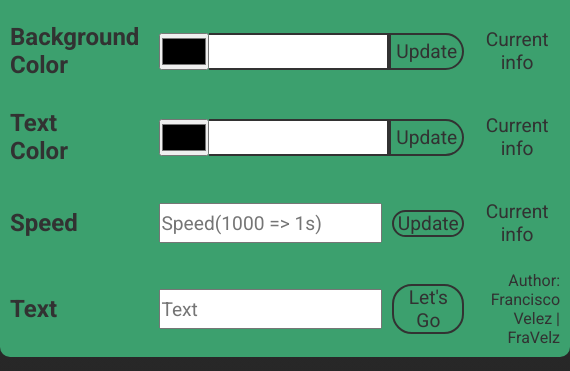
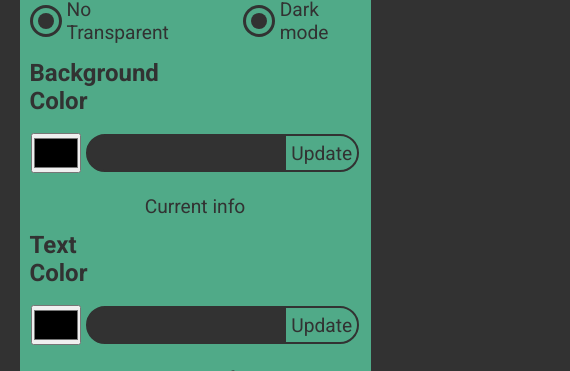
Before and after one commit to FraVelz/Web-Text_animation, a plain HTML site: page index.html in a window 390 px wide. Shown: the part 103-474 px from the top of the page, 570 px wide, since content can reach past the window. Drawn offline with Linux system fonts and the light colour scheme.

Commit message:
Update 1.0

```diff
--- a/index.html
+++ b/index.html
@@ -3,7 +3,7 @@
 <html lang="en">
 
 <head>
-    <meta charset="UTF-8" />
+    <meta charset="UTF-8"/>
     <meta name="viewport" content="width=device-width, initial-scale=1.0" />
 
     <title>Show Text</title>
@@ -15,7 +15,7 @@
       rel="stylesheet"
     />
 
-    <link rel="stylesheet" href="style.css" />
+    <link rel="stylesheet" href="style.css"/>
 </head>
 
 <body>
@@ -24,53 +24,53 @@
 
         <div class="transparent">
             <div class="border"><div class="circle"></div></div>
-            <p>Transparent</p>
+            <p>No Transparent</p>
         </div>
 
         <h1 class="title center">Show Text</h1>
 
         <div class="mode">
             <div class="border"><div class="circle"></div></div>
-            <p>Light mode</p>
+            <p>Dark mode</p>
         </div>
 
         <!-- *********************** Row 2 *********************** -->
-        <h2 class="subtitle center">Background Color</h2>
+        <h2 class="subtitle st-background center">Background Color</h2>
 
         <div class="color1 center">
-            <input class="__color n-1" type="color"/>
-            <input class="__text n-1" type="text"/>
-            <input class="__btn n-1" type="button" value="Update" />
+            <input class="__color" type="color"/>
+            <input class="input-text it-n1 it-bg" type="text"/>
+            <input class="__btn btn-bg" type="button" value="Update" />
         </div>
 
-        <p class="info center">Current info</p>
+        <p class="info info-it-bg center">Current info</p>
 
         <!-- *********************** Row 3 *********************** -->
-        <h2 class="subtitle center">Text Color</h2>
+        <h2 class="subtitle st-text center">Text Color</h2>
 
         <div class="color2 center">
-            <input class="__color n-2" type="color"/>
-            <input class="__text n-2" type="text"/>
-            <input class="__btn n-2" type="button" value="Update"/>
+            <input class="__color" type="color"/>
+            <input class="input-text it-n1 it-fg" type="text"/>
+            <input class="__btn btn-fg" type="button" value="Update"/>
         </div>
 
-        <p class="info center">Current info</p>
+        <p class="info info-it-fg center">Current info</p>
 
         <!-- *********************** Row 4 *********************** -->
 
-        <h2 class="subtitle center">Speed</h2>
+        <h2 class="subtitle st-speed center">Speed</h2>
 
-        <input class="text-show center" type="text" placeholder="Speed(1000 => 1s)" class="text center"/>
+        <input class="input-text it-n2 it-speed center" type="text" placeholder="10 > 0.5" class="text center"/>
         <input class="btn-update center" type="button" value="Update"/>
-        <p class="info center">Current info</p>
+        <p class="info info-it-speed center">Current info</p>
 
         <!-- *********************** Row 5 *********************** -->
 
-        <h2 class="subtitle center">Text</h2>
-        <input class="text-show center" type="text" placeholder="Text"/>
+        <h2 class="subtitle st-text center">Text</h2>
+        <input class="input-text it-n2 it-text center" type="text" placeholder="Text"/>
 
         <a href="#show" class="btn-start center">Let's Go</a>
-        <p class="author">Author: Francisco Velez | FraVelz</p>
+        <p class="author">Author: Francisco Vélez | FraVelz</p>
     </div>
 
     <div class="show-text" id="show">
--- a/script.js
+++ b/script.js
@@ -1,9 +1,80 @@
 'use strict'
 
+/* ******************** Variables ******************** */
+
+const circle = document.querySelectorAll('.circle')
+
+const btn_transparent = document.querySelector('.transparent')
+const btn_mode = document.querySelector('.mode')
+
+const btn_bg = document.querySelector('.btn-bg')
+const btn_fg = document.querySelector('.btn-fg')
+
+const btn_update = document.querySelector('.btn-update')
 const btn_start = document.querySelector('.btn-start')
 
-const text = document.querySelectorAll('.text-show')[1]
+const info_colors = document.querySelectorAll('.__color')
+
+const text = document.querySelector('.it-text')
 const h2_text = document.querySelector('.h2-show-text')
+
+const rootStyle = document.documentElement.style;
+let speed_num = 5
+
+/* ******************** Eventos ******************** */
+
+btn_transparent.addEventListener('click', () => {
+    if (circle[0].style.background == 'transparent') {
+        circle[0].style.background = rootStyle.getPropertyValue('--clr-text')
+        rootStyle.setProperty('--clr-fondo', 'rgb(80, 170, 136)')
+        rootStyle.setProperty('--clr-input-text', 'rgb(80, 170, 136)')
+        // text: rgb(50, 50, 50)
+
+    } else {
+        circle[0].style.background = 'transparent'
+        rootStyle.setProperty('--clr-fondo', 'transparent')
+        // rootStyle.setProperty('--clr-input-text', 'rgb(50, 50, 50)')
+        rootStyle.setProperty('--clr-input-text', 'rgb(200, 200, 200)')
+
+        // if (circle[1].style.background == 'transparent') {
+        //     rootStyle.setProperty('--clr-text', 'rgba(200, 200, 200)')
+        // }
+    }
+})
+
+btn_mode.addEventListener('click', () => {
+    if (circle[1].style.background == 'transparent') {
+        circle[1].style.background = rootStyle.getPropertyValue('--clr-text')
+        rootStyle.setProperty('--clr-f-body', 'rgba(50, 50, 50)')
+
+    } else {
+        circle[1].style.background = 'transparent'
+        rootStyle.setProperty('--clr-f-body', 'rgb(200, 200, 200)')
+    }
+})
+
+btn_bg.addEventListener('click', () => {
+    let color = document.querySelector('.it-bg').value
+
+    if (color == '') { color = info_colors[0].value }
+
+    rootStyle.setProperty('--clr-fondo', color)
+    document.querySelector('.info-it-bg').innerHTML = color
+})
+
+btn_fg.addEventListener('click', () => {
+    let color = document.querySelector('.it-fg').value
+
+    if (color == '') { color = info_colors[1].value }
+
+    rootStyle.setProperty('--clr-text', color)
+    document.querySelector('.info-it-fg').innerHTML = color
+})
+
+btn_update.addEventListener('click', () => {
+    speed_num = document.querySelector('.it-speed').value
+    document.querySelector('.info-it-speed').innerHTML = speed_num/1000 + 's'
+})
 
 btn_start.addEventListener('click', () => {
     h2_text.innerHTML = text.value
@@ -16,13 +87,10 @@ btn_start.addEventListener('click', () => {
 
         let info = h2_text.getBoundingClientRect()
 
-        let num__ = info.x + info.width
-        console.log(num__)
-
-        if (num__ <= 0) {
+        if (info.x + info.width <= 0) {
             clearInterval(start_show)
         }
-    }, 5)
+    }, speed_num)
 })
 
 //* Author: FraVelz
--- a/style.css
+++ b/style.css
@@ -3,27 +3,41 @@
 * {
     box-sizing: border-box;
     padding: 0; margin: 0;
+
     font-family: "Roboto", sans-serif;
 }
 
 :root {
-    --clr-mode-dark: linear-gradient(to bottom, rgb(50, 50, 50), rgb(20, 20, 20));
-    --clr-mode-light: linear-gradient(to bottom, rgb(50, 50, 50), rgb(20, 20, 20));
-    --clr-fondo: rgb(60, 160, 110);
-    --clr-text: rgb(50, 50, 50)
+    --clr-f-body: rgb(50, 50, 50);
+
+    --clr-fondo: rgb(80, 170, 136);
+    --clr-input-text: rgb(80, 170, 136);
+
+    --clr-text: rgb(50, 50, 50);
 }
 
 body {
     min-height: 100vh;
-    background: var(--clr-mode-dark);
+    background: var(--clr-f-body);
     color: var(--clr-text);
 }
 
+::-webkit-scrollbar { width: 12px; }
+
+::-webkit-scrollbar-thumb {
+    background-color: var(--clr-f-body);
+    border-radius: 6px;
+}
+
+::-webkit-scrollbar-track {
+    background-color: var(--clr-f-body);
+}
+
 .cont {
-    min-width: 570px; width: 90vw;
+    width: 90vw;
     margin: 20px auto; padding: 10px;
 
-    border-radius: 10px;
+    border-radius: 10px 40px;
     background: var(--clr-fondo);
 
     display: grid;
@@ -37,6 +51,7 @@ body {
 
 .title {
     text-align: center;
+    user-select: none;
     grid-column: 2 / 2 span;
 }
 
@@ -55,14 +70,16 @@ body {
     display: flex;
     justify-content: center;
     align-items: center;
+    user-select: none;
 }
+
 .transparent p, .mode p {
     margin-left: 5px; font-size: 1.2rem;
 }
 
 .border {
     width: 32px; height: 32px;
-    border-radius: 30%;
+    border-radius: 50%;
     border: 3px solid;
 }
 
@@ -85,44 +102,62 @@ body {
 
 .color1, .color2 {
     display: flex;
-    justify-content: space-around;
+    justify-content: center;
+    align-items: center;
 }
 
-.__color { height: 37px; }
+.__color { height: 40px; margin-right: 5px; }
 
-.__text, .__btn {
-    padding: 5px; font-size: 1.2rem;
+.input-text, .__btn {
+    height: 38px; padding: 5px;
 }
 
-.__text {
-    width: 180px;
+.input-text {
+    text-align: center;
+    font-size: 1.3rem;
+    outline: none;
+
+    background: var(--clr-text);
+    color: var(--clr-input-text);
+}
+
+.it-n1 {
+    width: 60%;
+    border-radius: 20px 0px 0px 20px;
+
+    border-right: none; outline: none;
     border: 2px solid var(--clr-text);
-    border-left: none;
-    outline: none;
+}
+
+.it-n2 {
+    overflow: hidden;
+    padding: 5px;
+    width: 100%;
+
+    border-radius: 20px;
+    border: none;
 }
 
 .__btn {
-    background-color: transparent;
+    cursor: pointer; font-size: 1.2rem;
 
     border-radius: 0px 20px 20px 0px;
     border: 2px solid var(--clr-text);
+
+    background-color: transparent;
     color: var(--clr-text);
 }
 
+.__btn:active { padding-left: 10px; }
+
 .info {
-    font-size: 1.2rem;
     text-align: center;
-}
-
-/* ************************* Row 4 ************************* */
-
-/* ************************* Row 5 ************************* */
-.text-show {
-    height: 40px;
     font-size: 1.2rem;
 }
 
+/* ************************* Row 5 ************************* */
 .btn-start, .btn-update {
+    cursor: pointer;
     font-size: 1.2rem;
     text-align: center;
     text-decoration: none;
@@ -134,13 +169,79 @@ body {
     color: var(--clr-text);
 }
 
+.btn-start:active, .btn-update:active { padding-left: 10px; }
+
+
 .author {
     text-align: end;
     font-size: 1rem;
 }
 
+@media(max-width: 650px){
+    .cont {
+        grid-template-rows: 1fr repeat(3, 1fr 40px) 1fr 20px;
+    }
+
+    .color1, .color2 { grid-column: 2 / 3 span; }
+
+    .info-it-bg {
+        grid-row: 3 / 1 span;
+        grid-column: 1 / 4 span;
+    }
+
+    .info-it-fg {
+        grid-row: 5 / 1 span;
+        grid-column: 1 / 4 span;
+    }
+
+    .info-it-speed {
+        grid-row: 7 / 1 span;
+        grid-column: 1 / 4 span;
+    }
+
+    .btn-update { grid-column: 3 / 2 span; }
+
+    .btn-start { grid-column: 3 / 2 span; }
+
+    .author {
+        grid-row: 9 / 1 span;
+        grid-column: 1 / 4 span;
+    }
+}
+
+@media(max-width: 500px){
+    .cont {
+        grid-template-rows: repeat(4, 1fr) repeat(2, 30px 1fr 1fr) 30px 1fr;
+    }
+
+    .title { grid-column: 1 / 4 span; }
+
+    .transparent {
+        grid-row: 2 / 1 span;
+        grid-column: 0 / 2 span;
+    }
+
+    .mode { grid-column: 3 / 2 span; }
+
+    .st-background { grid-column: 1 / 4 span; }
+    .color1 {grid-column: 1 / 4 span;}
+    .info-it-bg { grid-row: 5 / 1 span; }
+
+    .st-text { grid-column: 1 / 4 span; }
+    .color2 {grid-column: 1 / 4 span;}
+    .info-it-fg { grid-row: 8 / 1 span; }
+
+    .st-speed { grid-column: 1 / 4 span; }
+    .it-speed {grid-column: 1 / 2 span;}
+    .info-it-speed { grid-row: 11 / 1 span; }
+
+    .st-text { grid-column: 1 / 4 span; }
+    .it-text {grid-column: 1 / 2 span;}
+
+    .author {grid-row: 14 / 1 span;}
+}
+
 /* ************************* Show ************************* */
-
 .show-text {
     height: 100vh;
     background: var(--clr-fondo);
```
Also changed, not shown: _index.html (+1 -1 lines), Images/Image1.png (added), Images/Image2.png (added), Images/Image3.png (added), 1 other file.
